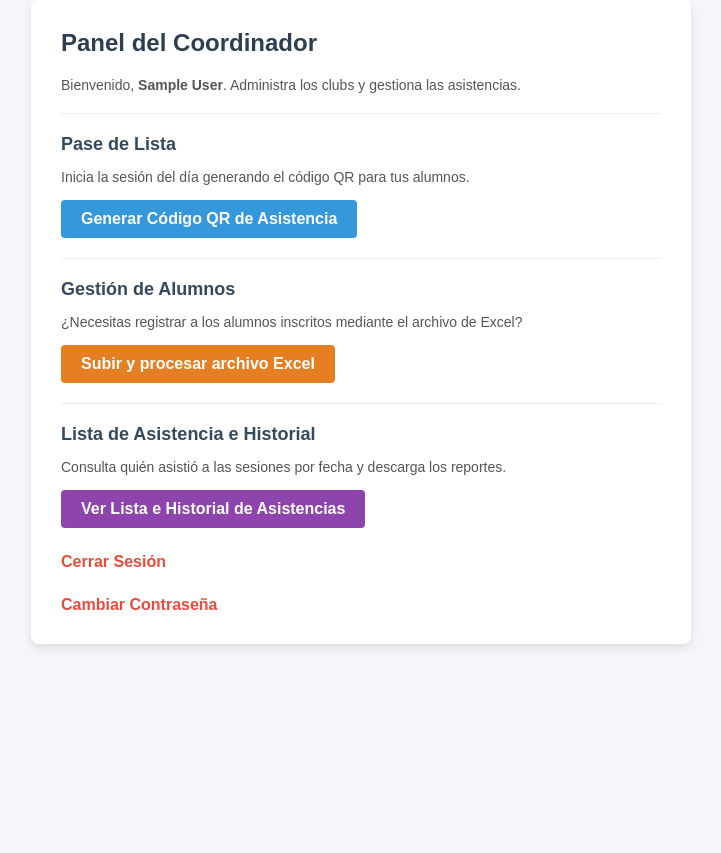
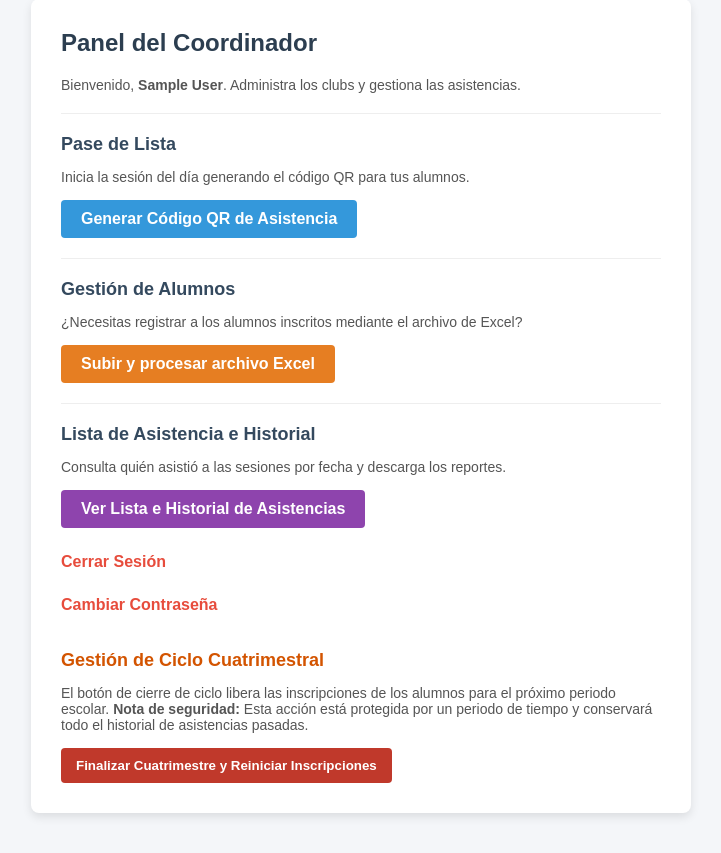
Before and after one commit to DilanLMtz/Red_Universitaria_Clubs_UTE, a Flask app: page /coordinador in a window 1280 px wide. Shown: the part 41-894 px from the top of the page, without its empty margins (279-1000 px from the left). Before the commit the page ends 689 px from the top, so only its background shows below. Run offline with Flask 3, Linux system fonts and the light colour scheme; the visitor is signed in with stand-in values (Sample User, id 1).

Commit message:
feat: Agregar el botón de cierre de ciclo en el Panel del Coordinador

```diff
--- a/app/templates/panel_coordinador.html
+++ b/app/templates/panel_coordinador.html
@@ -49,6 +49,21 @@
         <a href="/logout" class="back">Cerrar Sesión</a>
         <br>
         <a href="/cambiar-contrasena" class="back">Cambiar Contraseña</a>
+        <br>
+        <br>
+        <br>
+        <h3 style="color: #d35400; margin-top: 0;"> Gestión de Ciclo Cuatrimestral</h3>
+            <p style="font-size: 14px; color: #555;">
+                El botón de cierre de ciclo libera las inscripciones de los alumnos para el próximo periodo escolar.
+                <b>Nota de seguridad:</b> Esta acción está protegida por un periodo de tiempo y conservará todo el historial de asistencias pasadas.
+            </p>
+
+            <form action="/coordinador/reiniciar-ciclo" method="POST"
+                  onsubmit="return confirm(' ADVERTENCIA: ¿Estás completamente seguro de dar por terminada la temporada y vaciar las inscripciones de los clubs? Esta acción no se puede deshacer.');">
+                <button type="submit" class="btn" style="background: #c0392b; color: white; padding: 10px 15px; border: none; border-radius: 4px; font-weight: bold; cursor: pointer;">
+                     Finalizar Cuatrimestre y Reiniciar Inscripciones
+                </button>
+            </form>
     </div>
 </body>
 </html>
```
